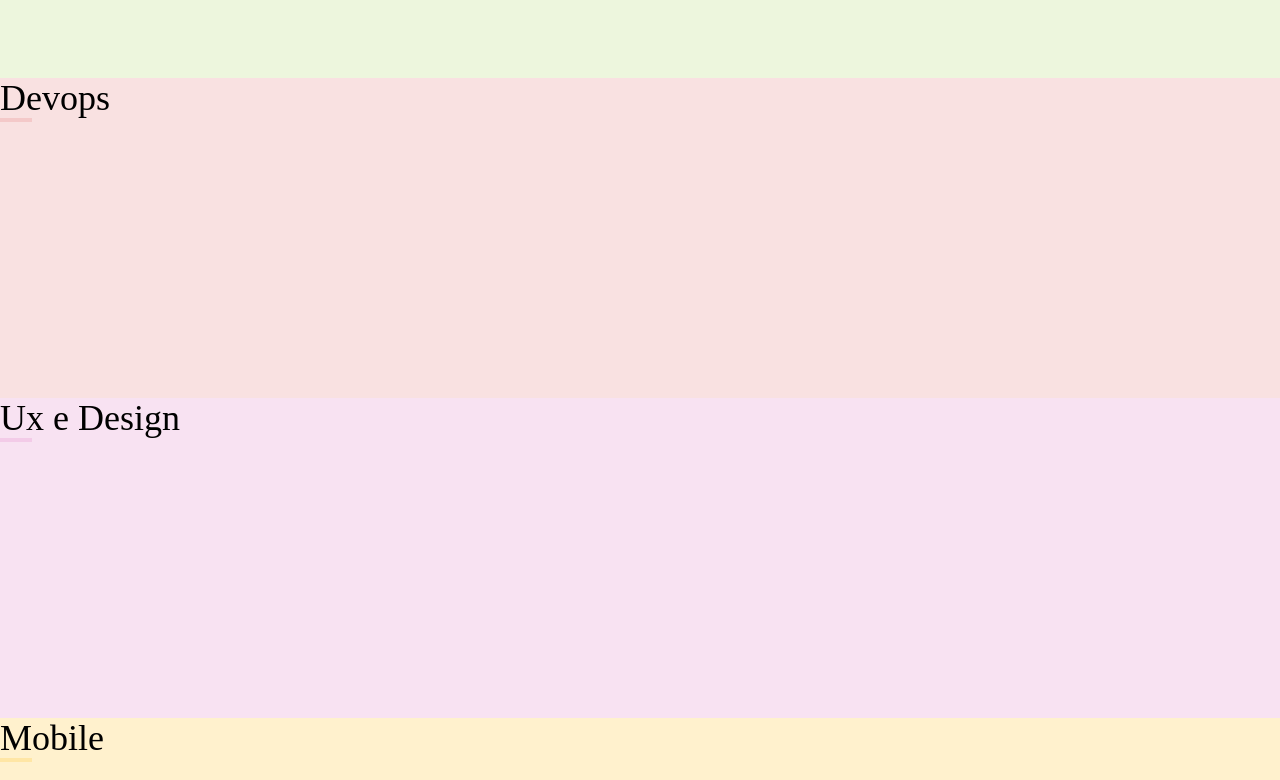
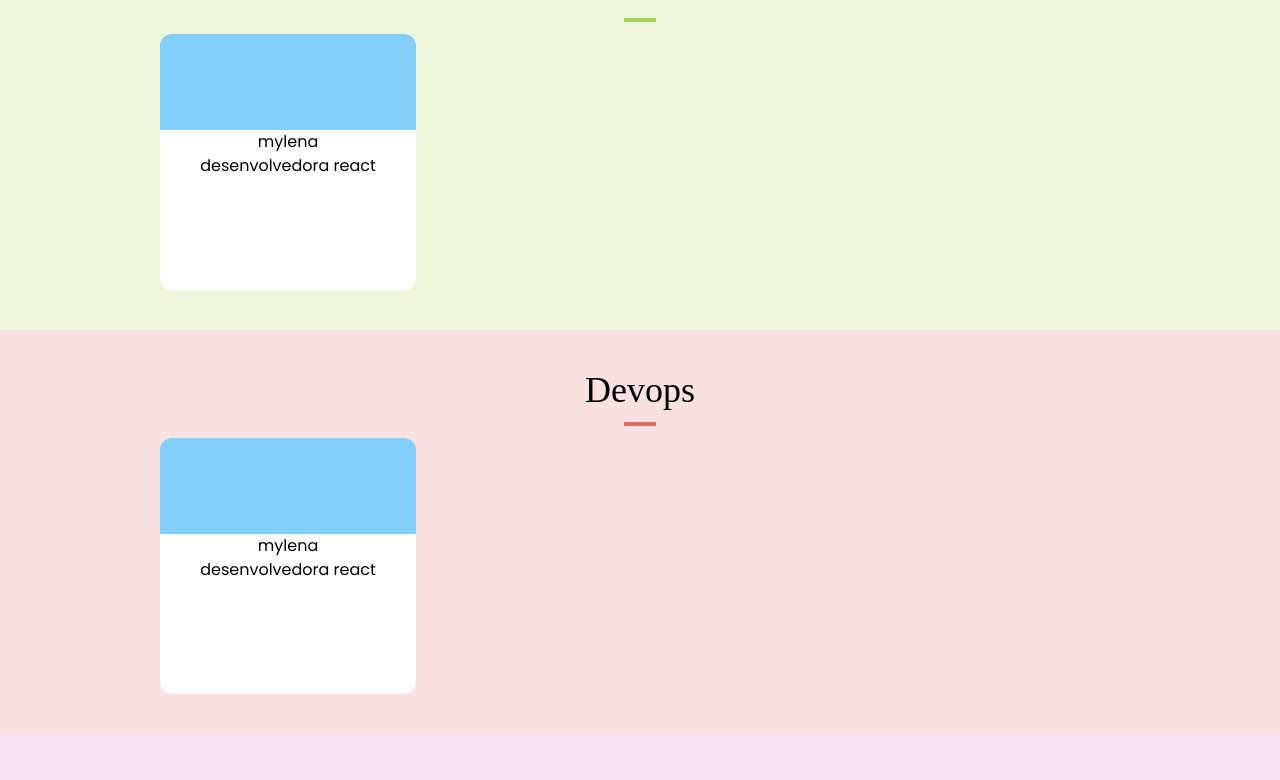
Before and after one commit to MylenaOliveiras/organograma, a React (Vite) app: page / in a window 1280 px wide. Shown: the part 2225-3005 px from the top of the page. Built offline with nearby package versions, Linux system fonts and the light colour scheme.

Commit message:
andamento da aplicacao

```diff
--- a/src/App.tsx
+++ b/src/App.tsx
@@ -9,13 +9,13 @@ function App() {
         <img className="w-full" src="./public/imagens/header.svg" alt="" />
       </header>
       <Formulario />
-      <Board titulo="Back-End" />
-      <Board titulo="Front-End" />
-      <Board titulo="Data Science" />
-      <Board titulo="Devops" />
-      <Board titulo="Ux e Design" />
-      <Board titulo="Mobile" />
-      <Board titulo="Inovaçao e Gestão" />
+      <Board times="Back-End" />
+      <Board times="Front-End" />
+      <Board times="Data Science" />
+      <Board times="Devops" />
+      <Board times="Ux e Design" />
+      <Board times="Mobile" />
+      <Board times="Inovaçao e Gestão" />
     </div>
   );
 }
--- a/src/assets/Components/Board/Board.tsx
+++ b/src/assets/Components/Board/Board.tsx
@@ -1,7 +1,8 @@
 import Titulo from "../Titulo/Titulo";
+import Card, { ICards } from "../Card/Card";
 
-interface ITitulo {
-  titulo:
+interface IBoard {
+  times:
     | "Back-End"
     | "Front-End"
     | "Data Science"
@@ -9,29 +10,47 @@ interface ITitulo {
     | "Ux e Design"
     | "Mobile"
     | "Inovaçao e Gestão";
+  card: ICards[];
 }
 
-export default function Board({ titulo }: ITitulo) {
+export default function Board({ times }: IBoard) {
   let background = "bg-green/20";
+  let bgbarra = "bg-green";
 
-  if (titulo == "Front-End") {
+  if (times == "Front-End") {
     background = "bg-blue/20";
-  } else if (titulo == "Data Science") {
+    bgbarra = "bg-blue";
+  } else if (times == "Data Science") {
     background = "bg-lime/20";
-  } else if (titulo == "Devops") {
+    bgbarra = "bg-lime";
+  } else if (times == "Devops") {
     background = "bg-red/20";
-  } else if (titulo == "Ux e Design") {
+    bgbarra = "bg-red";
+  } else if (times == "Ux e Design") {
     background = "bg-pink/20";
-  } else if (titulo == "Mobile") {
+    bgbarra = "bg-pink";
+  } else if (times == "Mobile") {
     background = "bg-yellow/20";
-  } else if (titulo == "Inovaçao e Gestão") {
+    bgbarra = "bg-yellow";
+  } else if (times == "Inovaçao e Gestão") {
     background = "bg-orange/20";
+    bgbarra = "bg-orange";
   }
 
   return (
-    <section className={`w-full h-80 ${background}`}>
-      <Titulo titulo={titulo} />
-      <div className={`w-8 h-1 ${background}`} />
+    <section className={`w-full h-auto text-center py-10 ${background}`}>
+      <Titulo titulo={times} />
+      <div className={`w-8 h-1 m-auto my-3 ${bgbarra}`} />
+      <div className="flex gap-6 mx-40">
+        {
+          <Card
+            nome="mylena"
+            cargo="desenvolvedora react"
+            imagem="skdjf"
+            areas={"Front-End"}
+          />
+        }{" "}
+      </div>
     </section>
   );
 }
--- a/src/assets/Components/Botao/Botao.tsx
+++ b/src/assets/Components/Botao/Botao.tsx
@@ -1,4 +1,4 @@
-import * as React from "react";
+import { useState } from "react";
 
 export interface IBotao {
   descricao: string;
--- a/src/assets/Components/CampoTexto/CampoTexto.tsx
+++ b/src/assets/Components/CampoTexto/CampoTexto.tsx
@@ -1,17 +1,27 @@
-import * as React from "react";
+import { useState } from "react";
 
 export interface ICampoTexto {
   label: string;
   placeholder: string;
+  textValue: string;
 }
 
-export default function CampoTexto({ label, placeholder }: ICampoTexto) {
+export default function CampoTexto({
+  label,
+  placeholder,
+  textValue,
+}: ICampoTexto) {
+  const [text, setText] = useState("");
+
   return (
     <div className="my-6">
       <label className="mb-2 block">{label}: </label>
       <input
         className="p-6 w-full shadow-lg outline-none"
         placeholder={placeholder}
+        onChange={(event) => setText(event.target.value)}
+        value={text}
+        required
       ></input>
     </div>
   );
--- /dev/null
+++ b/src/assets/Components/Card/Card.tsx
@@ -0,0 +1,41 @@
+import React, { useState } from "react";
+
+export interface ICards {
+  nome: string;
+  cargo: string;
+  imagem: string;
+  areas:
+    | "Back-End"
+    | "Front-End"
+    | "Data Science"
+    | "Devops"
+    | "Ux e Design"
+    | "Mobile"
+    | "Inovaçao e Gestão";
+}
+
+export default function Card({ nome, cargo, imagem, areas }: ICards) {
+  let background = "bg-green";
+
+  if (areas == "Front-End") {
+    background = "bg-blue";
+  } else if (areas == "Data Science") {
+    background = "bg-lime";
+  } else if (areas == "Devops") {
+    background = "bg-red";
+  } else if (areas == "Ux e Design") {
+    background = "bg-pink";
+  } else if (areas == "Mobile") {
+    background = "bg-yellow";
+  } else if (areas == "Inovaçao e Gestão") {
+    background = "bg-orange";
+  }
+
+  return (
+    <div className="w-64 h-64 bg-white rounded-xl center">
+      <header className={`${background} h-24 rounded-t-xl	`}></header>
+      <h1>{nome}</h1>
+      <p>{cargo}</p>
+    </div>
+  );
+}
--- a/src/assets/Components/Formulario/Formulario.tsx
+++ b/src/assets/Components/Formulario/Formulario.tsx
@@ -3,16 +3,46 @@ import Botao from "../Botao/Botao";
 import CampoTexto from "../CampoTexto/CampoTexto";
 import Seletor from "../Seletor/Seletor";
 import Titulo from "../Titulo/Titulo";
+import { useState } from "react";
 
-export default function Formulario() {
+export interface IForm {
+  textValue: string;
+  times:
+    | "Back-End"
+    | "Front-End"
+    | "Data Science"
+    | "Devops"
+    | "Ux e Design"
+    | "Mobile"
+    | "Inovaçao e Gestão";
+}
+
+export default function Formulario({ textValue, times }: IForm) {
+  const [card, setCard] = useState("");
+
   return (
-    <form className="bg-gray max-w-screen-lg py-9 px-16 shadow-lg	rounded-3xl m-auto mt-20">
+    <form
+      className="bg-gray max-w-screen-lg py-9 px-16 shadow-lg	rounded-3xl m-auto mt-20"
+      onSubmit={(e) => {
+        e.preventDefault();
+        setCard("");
+      }}
+    >
       <Titulo titulo="Preencha os dados para criar o card do colaborador." />
-      <CampoTexto placeholder="Digite seu nome" label="Nome"></CampoTexto>
-      <CampoTexto placeholder="Digite seu cargo" label="Cargo"></CampoTexto>
+      <CampoTexto
+        placeholder="Digite seu nome"
+        label="Nome"
+        textValue={card}
+      ></CampoTexto>
+      <CampoTexto
+        placeholder="Digite seu cargo"
+        label="Cargo"
+        textValue={card}
+      ></CampoTexto>
       <CampoTexto
         placeholder="Informe o endereço da Imagem"
         label="Imagem"
+        textValue={card}
       ></CampoTexto>
       <Seletor />
       <Botao descricao="Criar card" />
--- a/src/assets/Components/Seletor/Seletor.tsx
+++ b/src/assets/Components/Seletor/Seletor.tsx
@@ -1,7 +1,6 @@
 import React from "react";
 
-export default function Seletor() {
-  const areas = [
+const times = [
   "Back-End",
   "Front-End",
   "Data Science",
@@ -10,12 +9,17 @@ export default function Seletor() {
   "Mobile",
   "Inovaçao e Gestão",
 ];
+
+export interface ISeletor {
+  areas: [];
+}
+export default function Seletor() {
   return (
     <label>
       Time:
       <select className="p-6 w-full shadow-lg my-6">
-        {areas.map((area) => (
-          <option label={area} value={area} />
+        {times.map((time) => (
+          <option label={time} value={time} />
         ))}
       </select>
     </label>
```
Also changed, not shown: 1 other file (tests, documents, lock files or other folders). Lines whose indentation alone changed are shown as unchanged.
